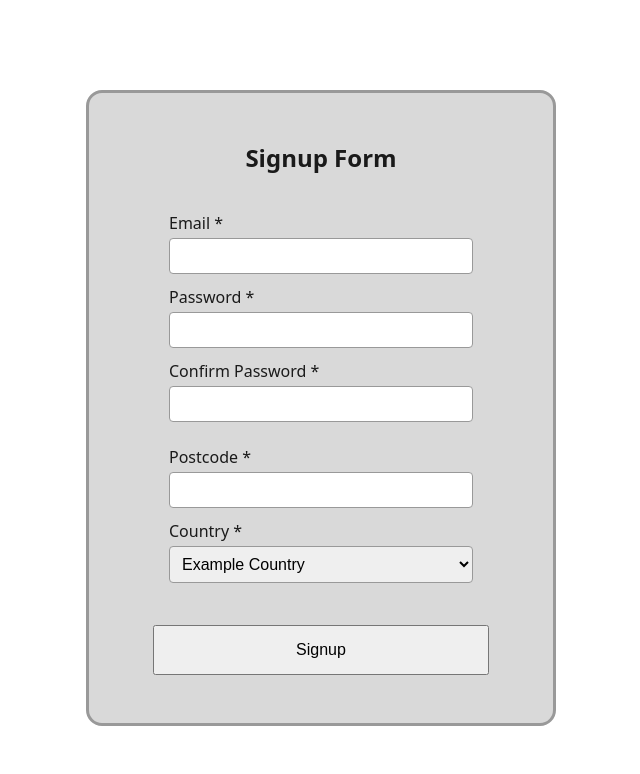
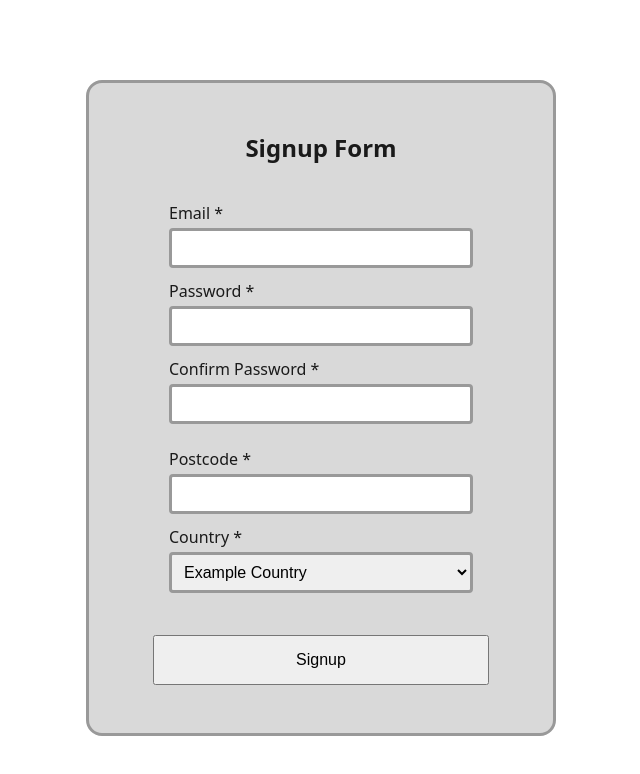
Before and after one commit to dooory/validation-api-practice, a website built with webpack: page src/template.html in a window 1280 px wide. Shown: the whole page, without its empty margins (319-959 px from the left). Built offline with nearby package versions, Linux system fonts and the light colour scheme.

Commit message:
style: update borders for fields

```diff
--- a/src/style.css
+++ b/src/style.css
@@ -77,7 +77,7 @@ fieldset {
 
                     input,
                     select {
-                        border: 1px solid var(--c-grey);
+                        border: 3px solid var(--c-grey);
                         border-radius: 4px;
                         padding: 8px;
                         font-size: 1rem;
```
